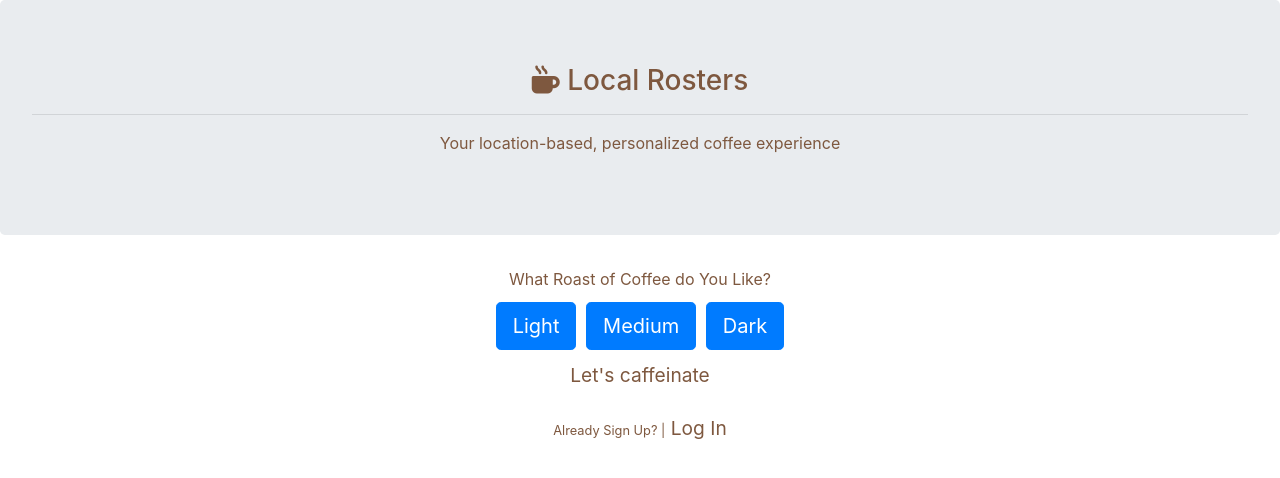
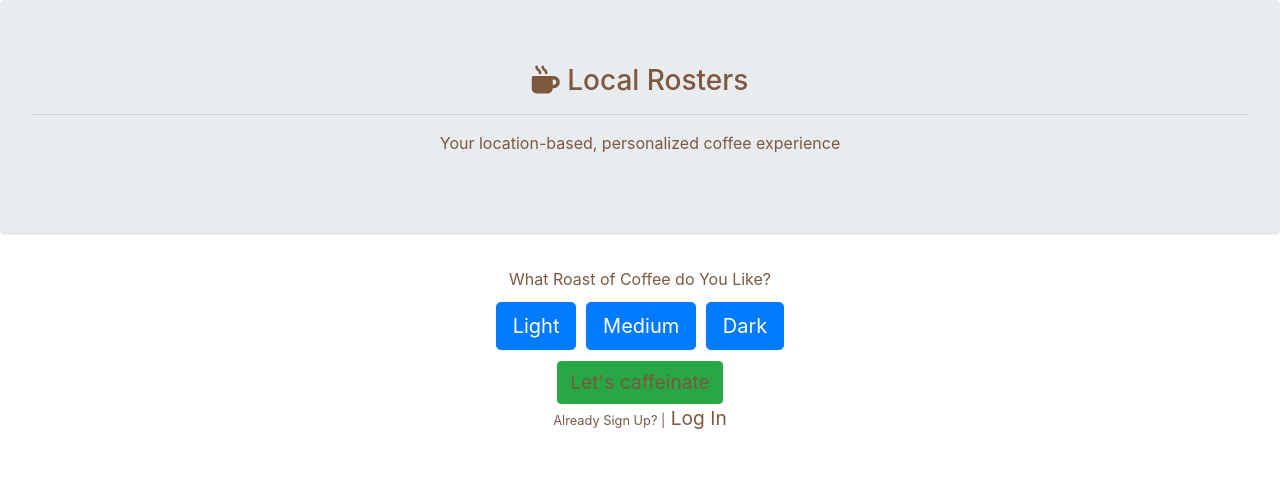
Before and after one commit to hacknyctp/HackathonLocalRoaster, a React (Create React App) app in the folder Client/local_roasters/: page / in a window 1280 px wide. Shown: the top 478 px of the page. Built offline with nearby package versions, Linux system fonts and the light colour scheme.

Commit message:
update buttons

```diff
--- a/Client/local_roasters/src/pages/Price.js
+++ b/Client/local_roasters/src/pages/Price.js
@@ -84,7 +84,8 @@ const Price = () => {
           />
         </div>
       </div>
-      <div>
+      <br />
+      <div className='btn btn-success'>
         <Link className='links' to='/signup'>
           Continue
         </Link>
@@ -92,7 +93,7 @@ const Price = () => {
       <br />
       <div>
         <Link className='links' to='/login'>
-          <span className='links-small'>Already Sign Up? |</span> Log InLog In
+          <span className='links-small'>Already Sign Up? |</span> Log In
         </Link>
       </div>
     </div>
--- a/Client/local_roasters/src/pages/Splash.js
+++ b/Client/local_roasters/src/pages/Splash.js
@@ -56,7 +56,7 @@ const Splash = () => {
         </div>
       </div>
       <br />
-      <div>
+      <div className='btn btn-success'>
         <Link className='links' to='/price'>
           Let's caffeinate
         </Link>
```
